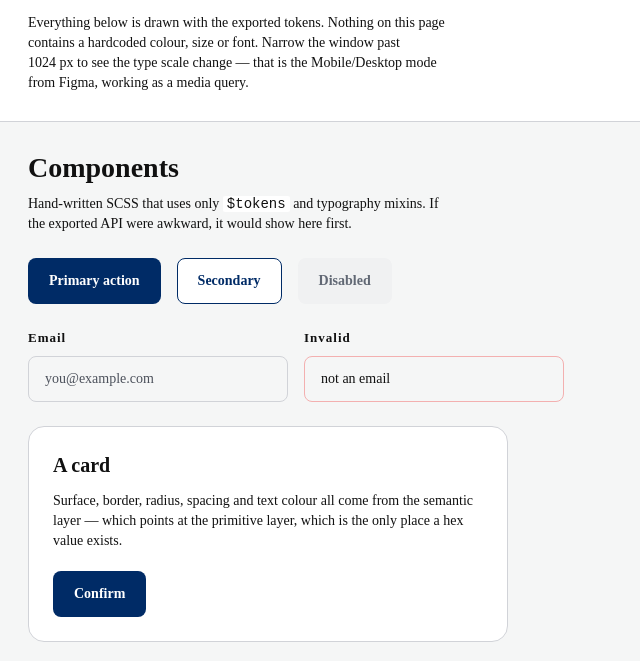
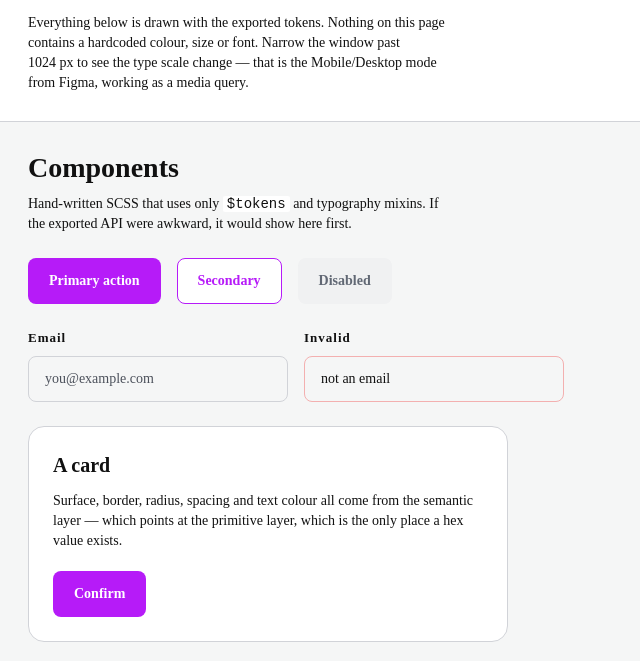
Before and after one commit to denis514/design-system-demo, a website built with Vite: page index.html in a window 1280 px wide. Shown: the part 139-800 px from the top of the page, without its empty margins (0-640 px from the left). Built offline with nearby package versions, Linux system fonts and the light colour scheme.

Commit message:
test: change brand-500 by hand

```diff
--- a/tokens/tokens.scss
+++ b/tokens/tokens.scss
@@ -43,7 +43,7 @@
     --color-brand-200: #8a9fbd;
     --color-brand-300: #54749f;
     --color-brand-400: #33598d;
-    --color-brand-500: #002b66;
+    --color-brand-500: #b61bf8;
     --color-brand-600: #002b66;
     --color-brand-700: #002150;
     --color-brand-800: #001a3e;
```
